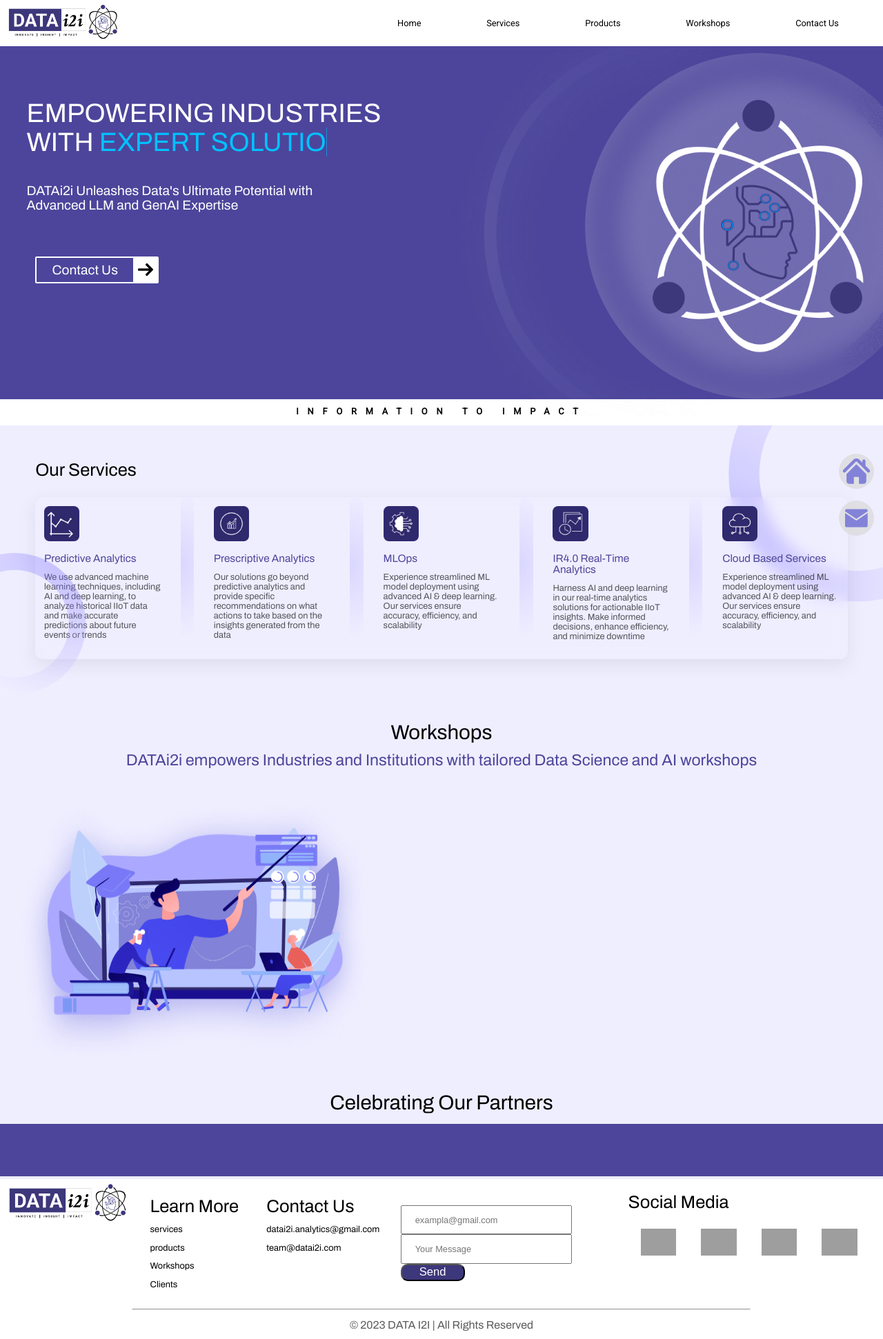
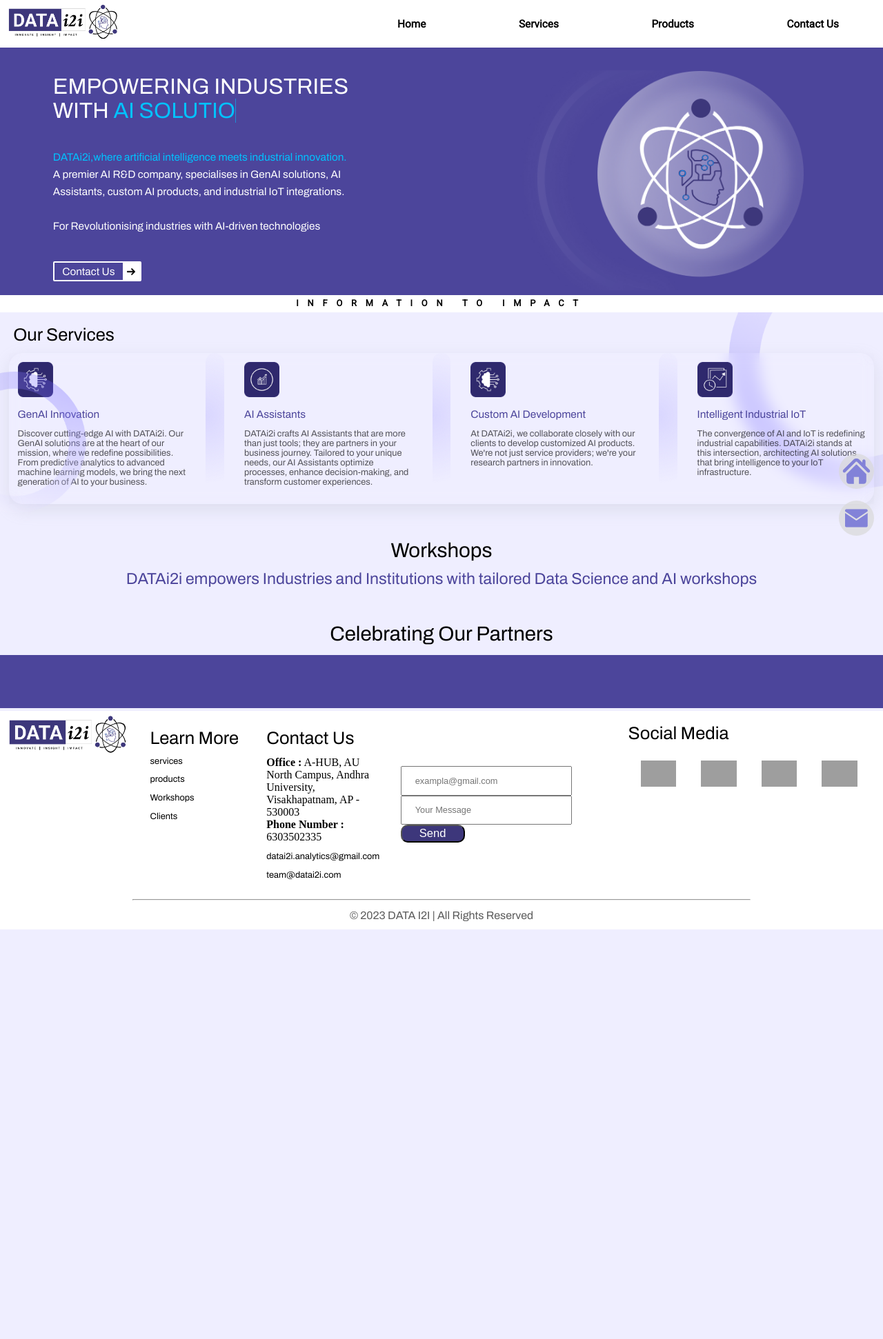
Before and after one commit to Datai2i-web/Datai2i, a Flask app: template templates/index.html in a window 1280 px wide. Shown: the whole page at 69% size. After the commit the page ends 1348 px from the top, so only its background shows below. Run offline with Flask 2, Linux system fonts and the light colour scheme; the template is opened without the code that fills it, so the values that code supplies are empty; parts of the project's set-up code (start-up, migrations or seed data) failed here and were passed over; grey boxes are pictures that could not be loaded.

Commit message:
Website updated version

```diff
--- a/static/style.css
+++ b/static/style.css
@@ -51,7 +51,7 @@ nav img{
     display: flex;
     justify-content: space-between;
     place-items: center;
-    font-size: 1vw;
+    font-size: 1.2vw;
     padding: 2vw 5vw;
 }
 
@@ -169,47 +133,56 @@ nav img{
 
 .header{
     background-color: #4C459B;
-    height: 40vw;
+    height: 28vw;
     display: grid;
+    padding-top: 0vw;
     grid-template-columns: 1fr 1fr;
 }
 
 .banner-img{
-    width: 100%;
+    width: 52vw;
+    object-fit: contain;
+    padding-right: 9vw;
+    height: 30vw;
+    padding-left: 10vw;
     align-items: right;
 }
 
 .banner-content{
     text-align: left;
-    padding: 6vw 3vw;
+    padding: 3vw 3vw;
     height: 100%;
 }
 
 .ban-heading{
     color: white;
-    font-size: 3vw;
+    font-size: 2.5vw;
+    margin: 0vw 3vw;
     font-family: 'Archivo', sans-serif;
     text-transform: uppercase;
+    padding: top 0vw;
 }
 
 .ban-sub-text{
     color: white;
     width: 80%;
-    margin: 3vw 0px;
+    margin: 3vw 3vw;
     font-family: 'Archivo', sans-serif;
-    font-size: 1.5vw;
+    font-size: 1.2vw;
+    line-height: 25px;
 }
 
 .contact-us{
-    width: 14vw;
+    width: 10vw;
     display: grid;
+    align-items: left;
     grid-template-columns: 4fr 1fr;
     place-items: center;
     border: 2px solid white;
     color: white;
     border-radius: 2px;
-    margin: 5vw 1vw;
-    font-size: 1.5vw;
+    margin: 0vw 3vw;
+    font-size: 1.2vw;
     font-family: 'Archivo', sans-serif;
 }
 
@@ -222,13 +195,20 @@ nav img{
 
 span{
     color: #00C2FF;
+    font-weight: 600;
+}
+span.para{
+    color: #00C2FF;
+    font-weight: 400;
+}
+span.address{
+    color: #000000;
     font-weight: 800;
 }
-
 .sec-2-head{
     justify-content: center;
     text-align: center;
-    margin: 1vw;
+    margin: 0.5vw;
     font-size: 1vw;
     /* font-family: 'Archivo', sans-serif; */
     font-family: 'Roboto', sans-serif;
@@ -240,7 +220,7 @@ span{
 }
 
 .services{
-    padding: 2vw;
+    padding: 0.5vw;
     background-color: #EFEEFF;
     position: fixed;
     width: 100%;
@@ -250,7 +230,8 @@ span{
 
 .services h1{
     font-size: 2vw;
-    margin: 2vw;
+    text-align: left;
+    margin: 1vw;;
     font-family: 'Archivo', sans-serif;
 }
 
@@ -265,12 +246,12 @@ span{
 
 
 .service-cards{
-    margin: 2vw;
+    margin: 0.5vw;
     display: grid;
-    grid-template-columns: 1fr .1fr 1fr .1fr 1fr .1fr 1fr .1fr 1fr ;
+    grid-template-columns: 1fr .1fr 1fr .1fr 1fr .1fr 1fr  ;
     gap: 1rem;
     backdrop-filter: blur(10px);
-    border-radius: 10px;
+    border-radius: 20px;
     box-shadow: rgba(149, 157, 165, 0.2) 0px 8px 24px;
 }
 
--- a/templates/index.html
+++ b/templates/index.html
@@ -21,11 +21,10 @@
         <nav>
             <img src="../static/logo.png" alt="logo">
             <div class="navlist" id="nav">
-                <a href="#home">Home</a>
-                <a href="#service">Services</a>
-                <a href="#products">Products</a>
-                <a href="#workshop">Workshops</a>
-                <a href="#contact">Contact Us</a>
+                <a href="#home"><b>Home</b></a>
+                <a href="#service"><b>Services</b></a>
+                <a href="#products"><b>Products</b></a>
+                <a href="#contact"><b>Contact Us</b></a>
 <!--                <a href="about.html" target="_blank" rel="noopener noreferrer">About Us</a> -->
                 <!-- <a href="/upload_data">products</a> -->
             </div>
@@ -36,7 +35,9 @@
             <div class="banner-content">
                 <p class="ban-heading"><b>Empowering Industries<br> with&nbsp;<span class="typewriter"></span></b></p>
                 <!--   <span>AI Solutions</span> -->
-                <p class="ban-sub-text">DATAi2i Unleashes Data's Ultimate Potential with Advanced LLM and GenAI Expertise</p>
+                <p class="ban-sub-text"><span class = "para">DATAi2i,where artificial intelligence meets industrial innovation. <br> </span>
+
+                   A premier AI R&D company, specialises in GenAI solutions, AI Assistants, custom AI products, and industrial IoT integrations.<br><br>For Revolutionising industries with AI-driven technologies</p>
 
 
                 <a href="mailto:datai2i.analytics@gmail.com" style="text-decoration: none;">
@@ -46,7 +47,7 @@
                     </div>
                 </a>
             </div>
-            <img class="banner-img" src="../static/banner.webp" alt="banner-img">
+            <img class="banner-img" src="../static/banner.png" alt="banner-img">
         </div>
         <h1 class="sec-2-head">INFORMATION TO IMPACT</h1>
         <div class="services" id="service">
@@ -54,38 +55,27 @@
             <img src="../static/right.png" class="service-right-back" alt="">
             <div class="service-cards">
                 <div class="card">
-                    <img src="../static/icon.png" alt="">
-                    <h2>Predictive Analytics</h2>
-                    <p>We use advanced machine learning techniques, including AI and deep learning, to analyze
-                        historical IIoT data and make accurate predictions about future events or trends</p>
+                    <img src="../static/icon (2).png" alt="">
+                    <h2>GenAI Innovation</h2>
+                    <p>Discover cutting-edge AI with DATAi2i. Our GenAI solutions are at the heart of our mission, where we redefine possibilities. From predictive analytics to advanced machine learning models, we bring the next generation of AI to your business.</p>
                 </div>
                 <div class="radial-grad"></div>
                 <div class="card">
                     <img src="../static/icon (1).png" alt="">
-                    <h2>Prescriptive Analytics</h2>
-                    <p>Our solutions go beyond predictive analytics and provide specific recommendations on what actions
-                        to take based on the insights generated from the data</p>
+                    <h2>AI Assistants</h2>
+                    <p>DATAi2i crafts AI Assistants that are more than just tools; they are partners in your business journey. Tailored to your unique needs, our AI Assistants optimize processes, enhance decision-making, and transform customer experiences.</p>
                 </div>
                 <div class="radial-grad"></div>
                 <div class="card">
                     <img src="../static/icon (2).png" alt="">
-                    <h2>MLOps</h2>
-                    <p>Experience streamlined ML model deployment using advanced AI & deep learning. Our services ensure
-                        accuracy, efficiency, and scalability</p>
+                    <h2>Custom AI Development</h2>
+                    <p>At DATAi2i, we collaborate closely with our clients to develop customized AI products. We're not just service providers; we're your research partners in innovation.</p>
                 </div>
                 <div class="radial-grad"></div>
                 <div class="card">
                     <img src="../static/icon (3).png" alt="">
-                    <h2>IR4.0 Real-Time Analytics</h2>
-                    <p>Harness AI and deep learning in our real-time analytics solutions for actionable IIoT insights.
-                        Make informed decisions, enhance efficiency, and minimize downtime</p>
-                </div>
-                <div class="radial-grad"></div>
-                <div class="card">
-                    <img src="../static/icon (4).png" alt="">
-                    <h2>Cloud Based Services</h2>
-                    <p>Experience streamlined ML model deployment using advanced AI & deep learning. Our services ensure
-                        accuracy, efficiency, and scalability</p>
+                    <h2>Intelligent Industrial IoT</h2>
+                    <p>The convergence of AI and IoT is redefining industrial capabilities. DATAi2i stands at this intersection, architecting AI solutions that bring intelligence to your IoT infrastructure.</p>
                 </div>
             </div>
             <img src="../static/left.png" class="service-left-back" alt="">
@@ -201,9 +191,6 @@
         </swiper-container>
         <h1 class="sec-3-head">Workshops</h1>
         <h2 class="sec-3-subhead">DATAi2i empowers Industries and Institutions with tailored Data Science and AI workshops</h2>
-        <div class="workshops" id="workshop">
-            <img src="../static/workshop.png" class="workshop-img" alt="">
-        </div>
 <!--             <div class="workshop-desc">
                 <img src="../static/workshop-gear.png" class="gear" alt="">
                 <div class="work-card">
@@ -260,6 +247,10 @@
                 </div>
                 <div class="contact-det">
                     <h1>Contact Us</h1>
+                    <p> <span class = "address">Office :</span> A-HUB,
+                        AU North Campus, Andhra University,
+                        Visakhapatnam, AP - 530003 <br>
+                        <span class = "address">Phone Number :</span> 6303502335</P>
                     <a href="mailto:datai2i.analytics@gmail.com">datai2i.analytics@gmail.com</a>
                     <a href="mailto:team@datai2i.com">team@datai2i.com</a>
                 </div>
```
Also changed, not shown: other parts of static/style.css (+14 -50 lines), static/banner.png.
